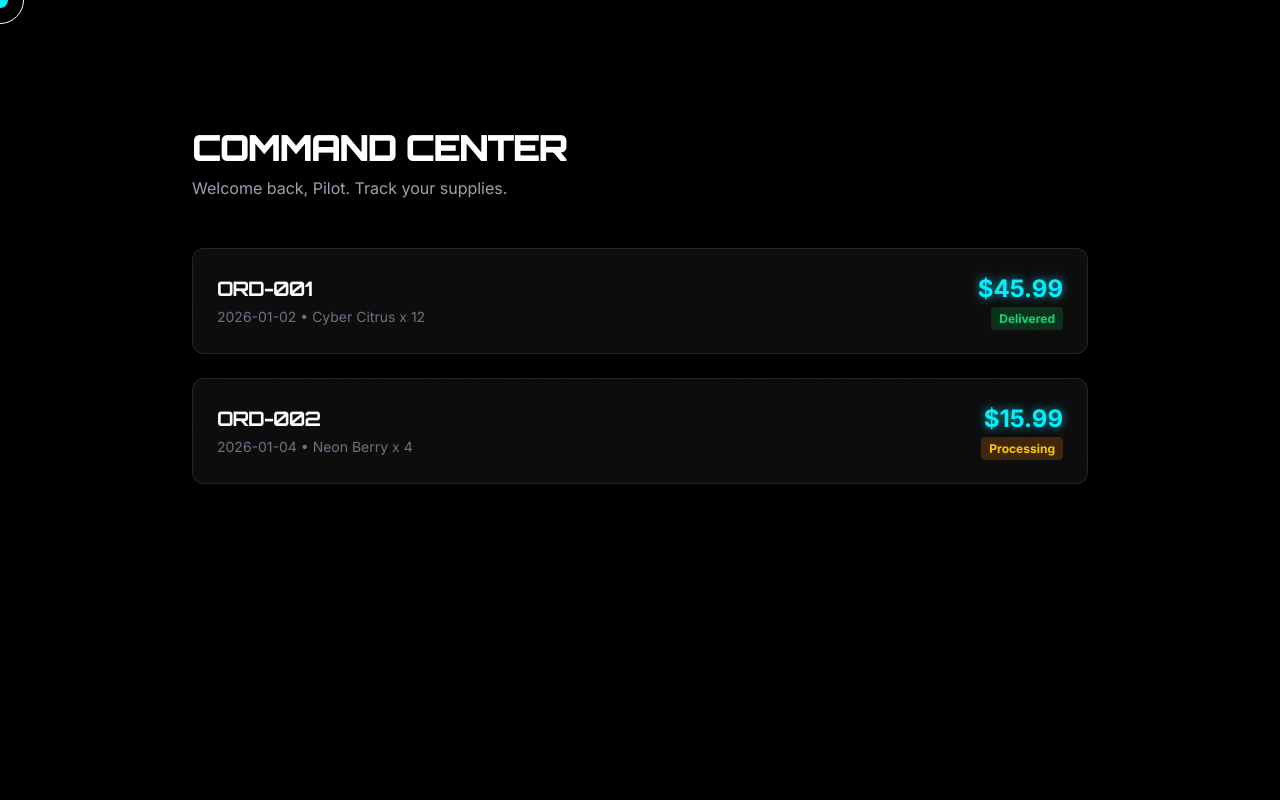
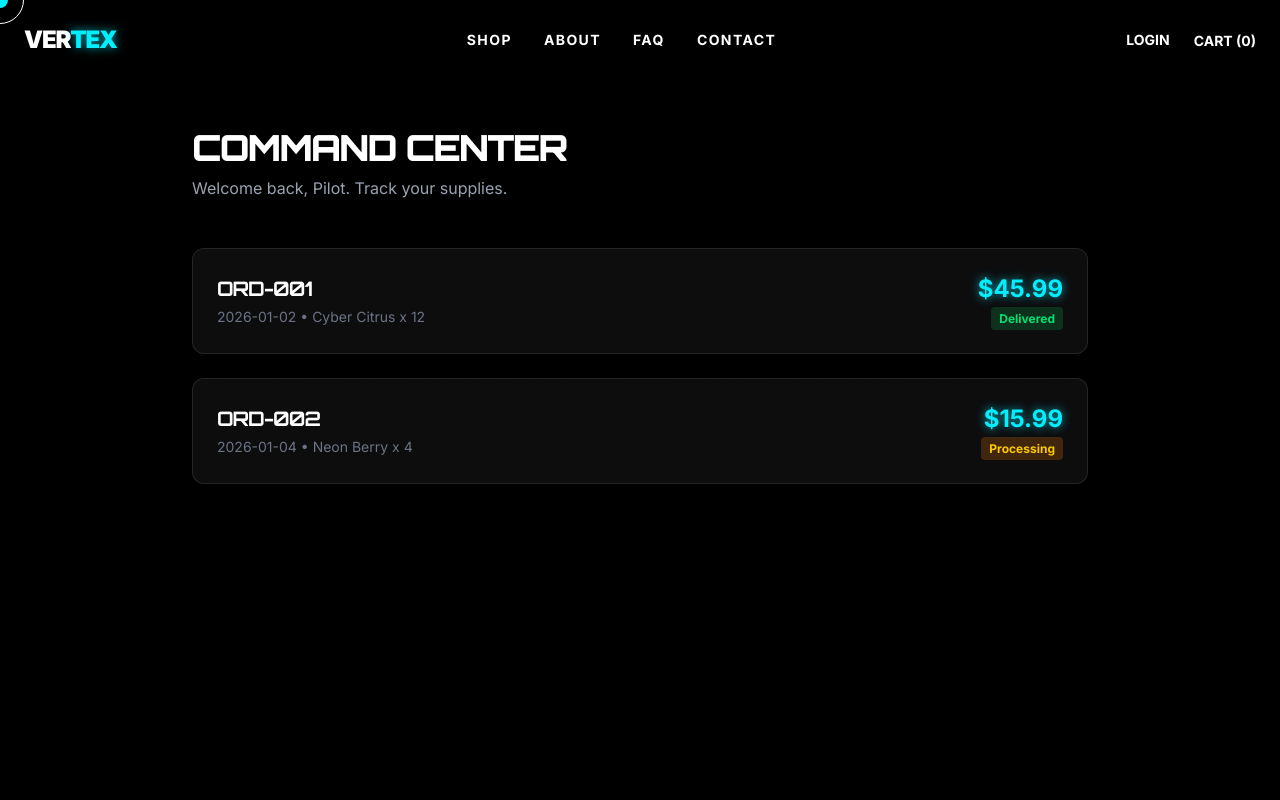
Before and after one commit to hadeedhussainmemon/Vertex-Energy-Drink, a Next.js app: page /dashboard in a window 1280 px wide. Shown: the top 800 px of the page. Built offline with nearby package versions, Linux system fonts and the light colour scheme.

Commit message:
feat: Implement initial application structure with main page, core layout, and global UI components.

```diff
--- a/src/app/layout.tsx
+++ b/src/app/layout.tsx
@@ -26,6 +26,7 @@ export const metadata: Metadata = {
 
 import CustomCursor from "@/components/ui/CustomCursor";
 import CartDrawer from "@/components/ui/CartDrawer";
+import MainLayout from "@/components/layout/MainLayout";
 
 import NoiseOverlay from "@/components/ui/NoiseOverlay";
 import Preloader from "@/components/ui/Preloader";
@@ -48,7 +49,9 @@ export default function RootLayout({
           <CustomCursor />
           <CartDrawer />
           <SmoothScroll>
-            {children}
+            <MainLayout>
+              {children}
+            </MainLayout>
           </SmoothScroll>
         </SoundProvider>
       </body>
--- a/src/app/page.tsx
+++ b/src/app/page.tsx
@@ -5,8 +5,6 @@ import HeroSection from "@/components/Hero/HeroSection";
 import FlavorSection from "@/components/Flavor/FlavorSection";
 import IngredientSection from "@/components/Ingredients/IngredientSection";
 import ShopSection from "@/components/Shop/ShopSection";
-import Navbar from "@/components/ui/Navbar";
-import Footer from "@/components/ui/Footer";
 
 // Lazy load the 3D Canvas to reduce Total Blocking Time (TBT)
 const CanvasLayout = dynamic(() => import("@/components/CanvasLayout"), {
@@ -29,12 +27,10 @@ export default function Home() {
 
       {/* HTML Content Layer */}
       <div className="relative z-10">
-        <Navbar />
         <HeroSection />
         <FlavorSection />
         <IngredientSection />
         <ShopSection />
-        <Footer />
       </div>
     </main>
   );
--- /dev/null
+++ b/src/components/layout/MainLayout.tsx
@@ -0,0 +1,22 @@
+"use client";
+
+import { usePathname } from "next/navigation";
+import Navbar from "@/components/ui/Navbar";
+import Footer from "@/components/ui/Footer";
+
+export default function MainLayout({ children }: { children: React.ReactNode }) {
+    const pathname = usePathname();
+
+    // Hide Nav/Footer on Login, Signup, and Admin routes (Admin usually has own layout)
+    const isAuthOrAdmin = pathname === "/login" || pathname === "/signup" || pathname.startsWith("/admin");
+
+    return (
+        <>
+            {!isAuthOrAdmin && <Navbar />}
+            <main className="min-h-screen">
+                {children}
+            </main>
+            {!isAuthOrAdmin && <Footer />}
+        </>
+    );
+}
```
